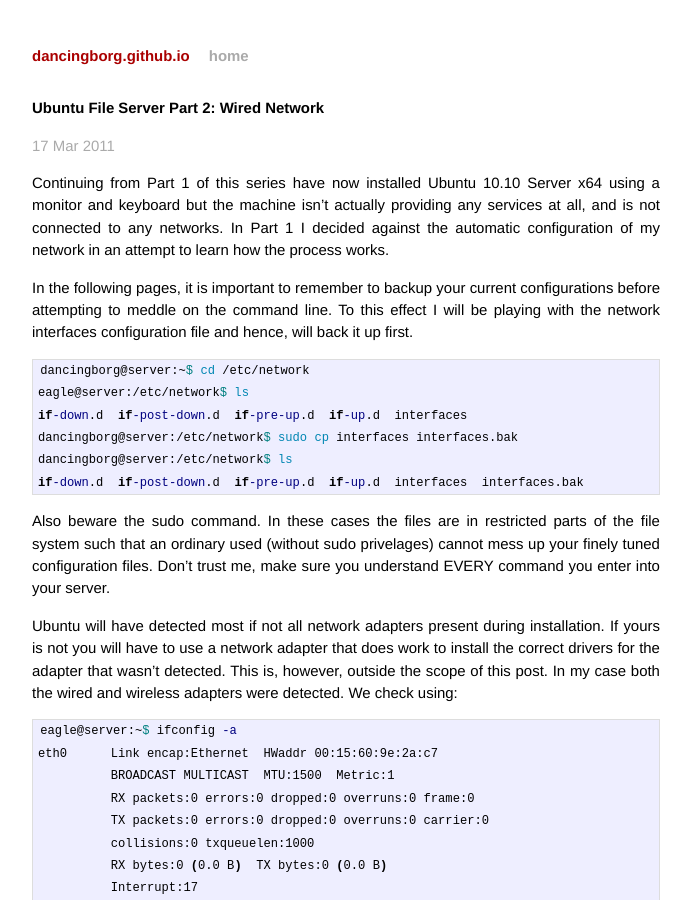
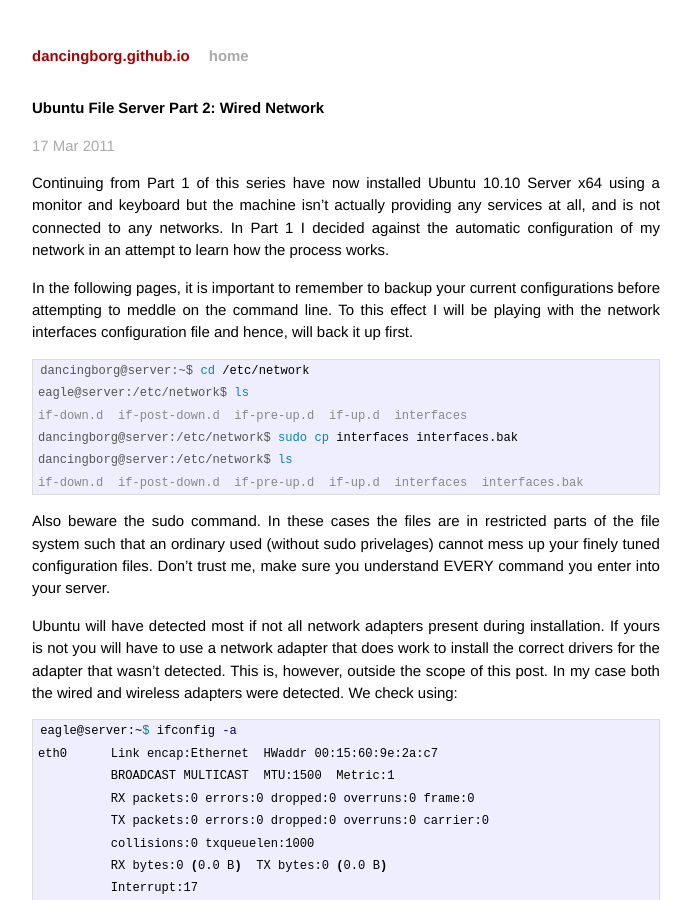
Before and after one commit to andre-abadi/andre-abadi.github.io, a Jekyll site: the page built from _posts/2011-03-17-ubuntu-file-server-part-2-wired-network.md, in a window 1280 px wide and 900 px high. Shown: the whole window, without its empty margins (294-985 px from the left). Built offline with Jekyll 4.4.1, drawn with Linux system fonts in a browser that asks for light colours; Markdown is read by kramdown in place of the engine named in the settings.

Commit message:
Change highlight type

```diff
--- a/_posts/2011-03-17-ubuntu-file-server-part-2-wired-network.md
+++ b/_posts/2011-03-17-ubuntu-file-server-part-2-wired-network.md
@@ -10,7 +10,7 @@
 In the following pages, it is important to remember to backup your current configurations before attempting to meddle on the command line. To this effect I will be playing with the network interfaces configuration file and hence, will back it up first.
 
 
-{% highlight bash %}
+{% highlight console%}
 dancingborg@server:~$ cd /etc/network
 eagle@server:/etc/network$ ls
 if-down.d  if-post-down.d  if-pre-up.d  if-up.d  interfaces
```
